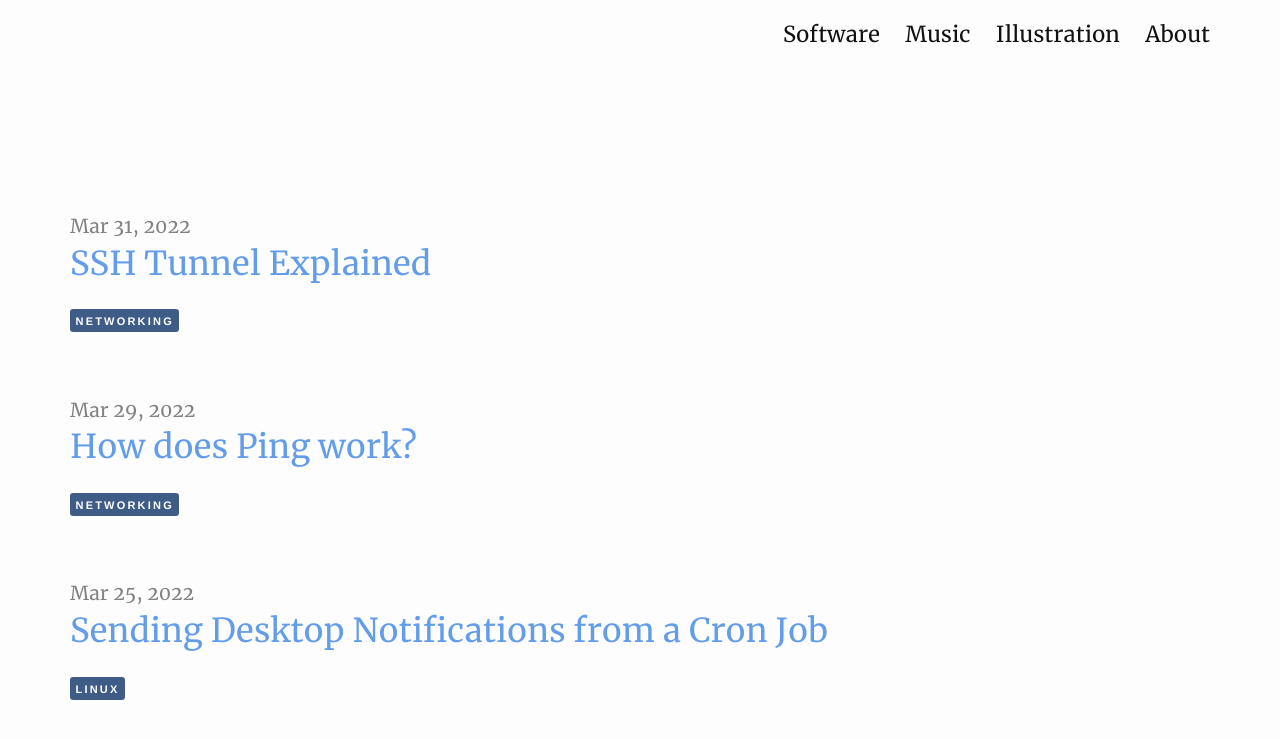
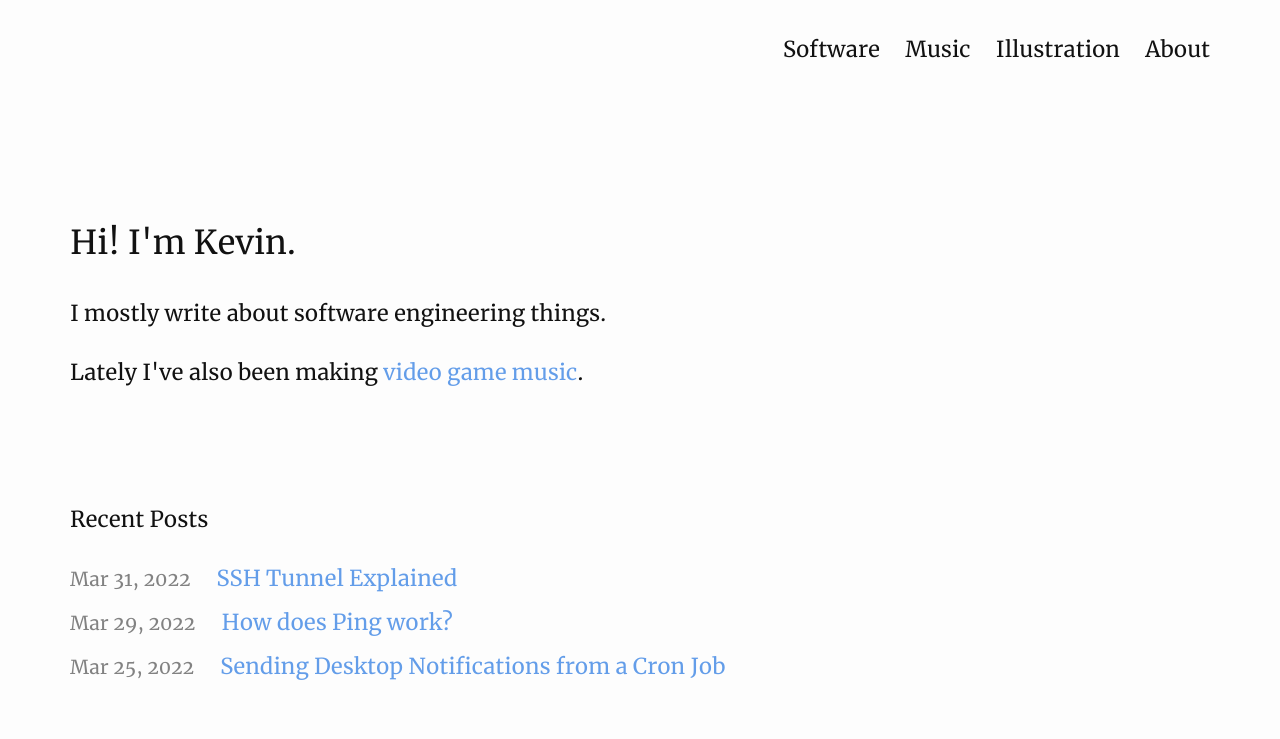
Before and after one commit to heepster/heepster.github.io, a Jekyll site: the page built from index.md, in a window 1280 px wide. Shown: the top 739 px of the page. Built offline with Jekyll 4.4.1, drawn with Linux system fonts in a browser that asks for light colours.

Commit message:
Updating front page

```diff
--- a/_layouts/home.html
+++ b/_layouts/home.html
@@ -1,37 +1,38 @@
 ---
 layout: default
 ---
+
 
 <div class="home">
   {%- if page.title -%}
     <h1 class="page-heading">{{ page.title }}</h1>
   {%- endif -%}
 
-  {{ content }}
+  <h2>
+    Hi!  I'm Kevin.
+  </h2>
+
+  <p>
+    I mostly write about software engineering things.
+  </p>
+  <p>
+    Lately I've also been making <a href="/albums/game_music_i.html">video game music</a>.
+  </p>
+
+  <br />
+  <br />
+
+  <h4>
+    Recent Posts
+  </h4>
 
   {%- if site.posts.size > 0 -%}
     <ul class="post-list">
       {%- for post in site.posts -%}
         <li>
           {%- assign date_format = site.minima.date_format | default: "%b %-d, %Y" -%}
-          <span class="post-meta">{{ post.date | date: date_format }}</span>
-          <h3>
-            <a class="post-link" href="{{ post.url | relative_url }}">
-              {{ post.title | escape }}
-            </a>
-          </h3>
-
-          {%- if post.category -%}
-            <span class="category">
-              {{ post.category }}
-            </span>
-          {%- endif -%}
-
-          {%- if site.show_excerpts -%}
-            {{ post.excerpt }}
-          {%- endif -%}
+          <span class="post-meta">{{ post.date | date: date_format }}</span>&nbsp;&nbsp;&nbsp;&nbsp;&nbsp;<a class="post-link" href="{{ post.url | relative_url }}">{{ post.title | escape }}</a>
         </li>
-        <br />
       {%- endfor -%}
     </ul>
 
--- a/_sass/minima.scss
+++ b/_sass/minima.scss
@@ -6,7 +6,7 @@ $base-font-family: "Merriweather Regular", Roboto, Helvetica, Arial, sans-serif,
 $base-font-size:   22px !default;
 $base-font-weight: 400 !default;
 $small-font-size:  $base-font-size * 0.875 !default;
-$base-line-height: 1.4 !default;
+$base-line-height: 2 !default;
 
 $spacing-unit:     30px !default;
 
--- a/_sass/minima/_layout.scss
+++ b/_sass/minima/_layout.scss
@@ -196,10 +196,6 @@
 .post-list {
   margin-left: 0;
   list-style: none;
-
-  > li {
-    margin-bottom: $spacing-unit;
-  }
 }
 
 .post-meta {
@@ -208,8 +204,7 @@
 }
 
 .post-link {
-  //display: block;
-  @include relative-font-size(1.5);
+  @include relative-font-size(1);
 }
 
 
```
Also changed, not shown: about.md (+0 -6 lines), _drafts/what-is-nat.md (line endings or trailing spaces).
